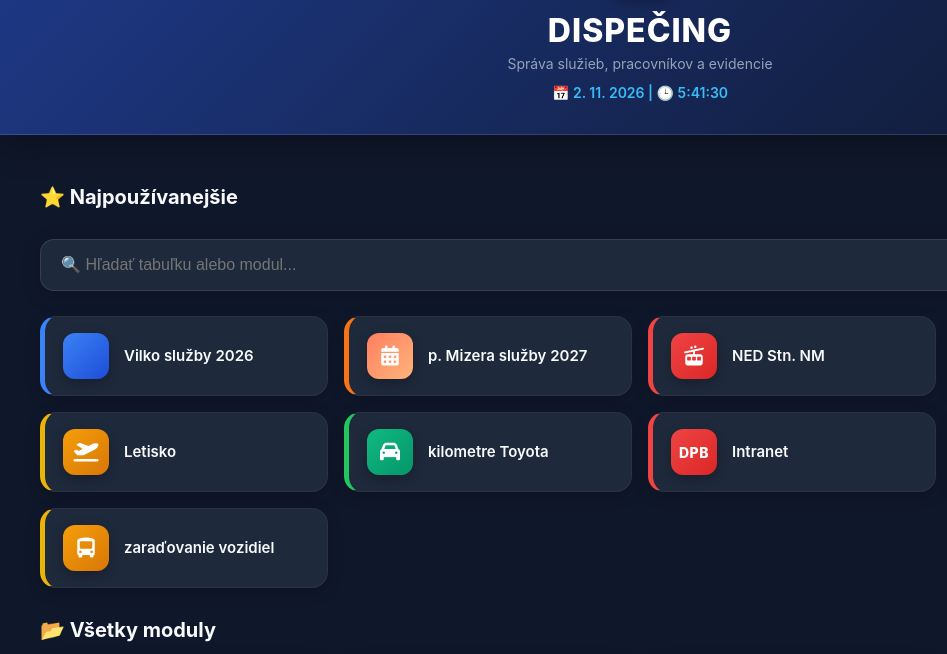
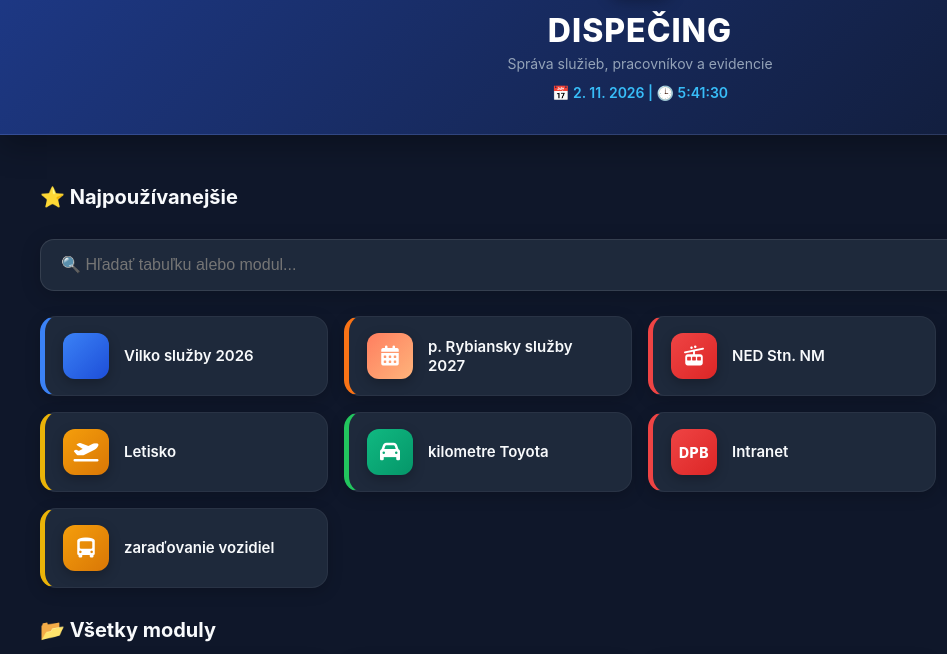
Before and after one commit to Richi2186/Dispecing, a plain HTML site: page index.html in a window 1280 px wide. Shown: the part 103-757 px from the top of the page, 0-947 px from the left. Drawn offline with Linux system fonts and the light colour scheme; some icons are missing.

Commit message:
Update card title from 'Mizera' to 'Rybiansky'

```diff
--- a/index.html
+++ b/index.html
@@ -346,7 +346,7 @@ a {
     <a href="https://1drv.ms/x/c/965DD13CD5F22182/IQDRFZIZ2zqEQqkRDzg8TereAdbt_rIxQP3gxBTrb6XXaMs?e=qo5NE8" target="_blank" onclick="countClick('p. Mizera služby')" class="tile">
       <div class="card coral">
         <div class="icon"><i class="fa-solid fa-calendar-days"></i></div>
-        <div class="card-title">p. Mizera služby 2027</div>
+        <div class="card-title">p. Rybiansky služby 2027</div>
       </div>
     </a>
 
```
